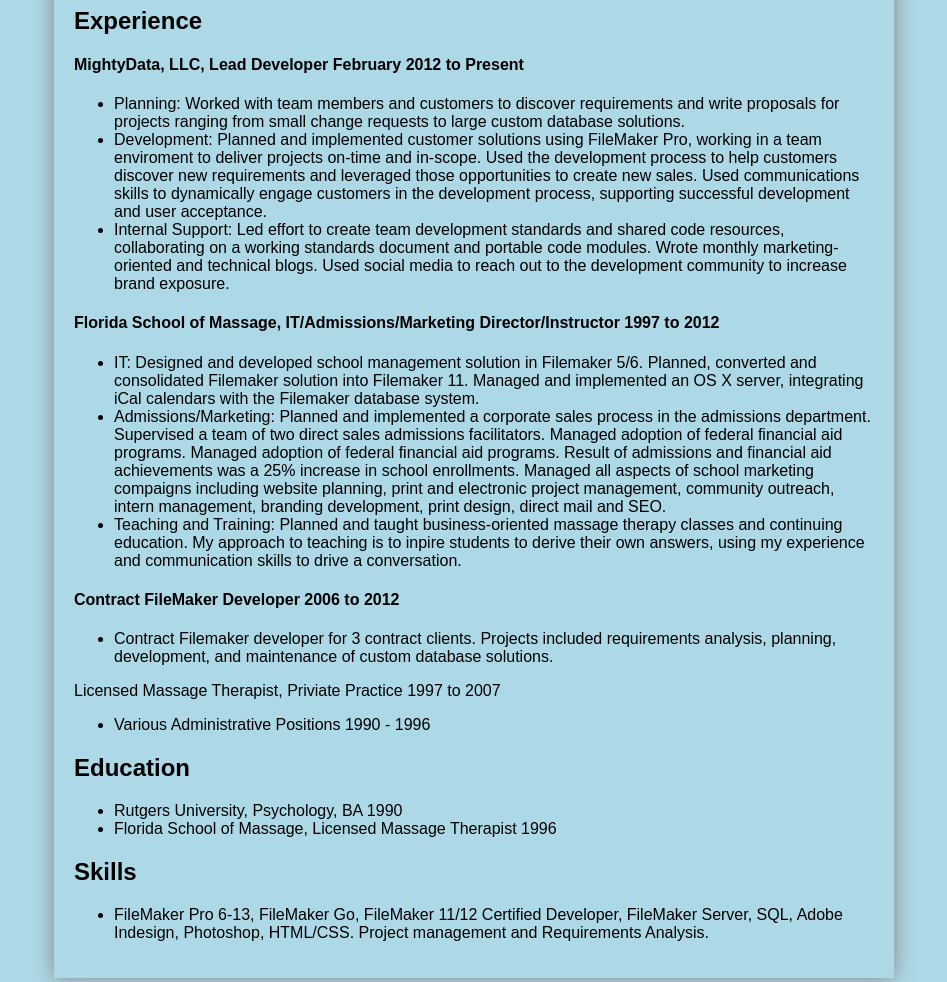
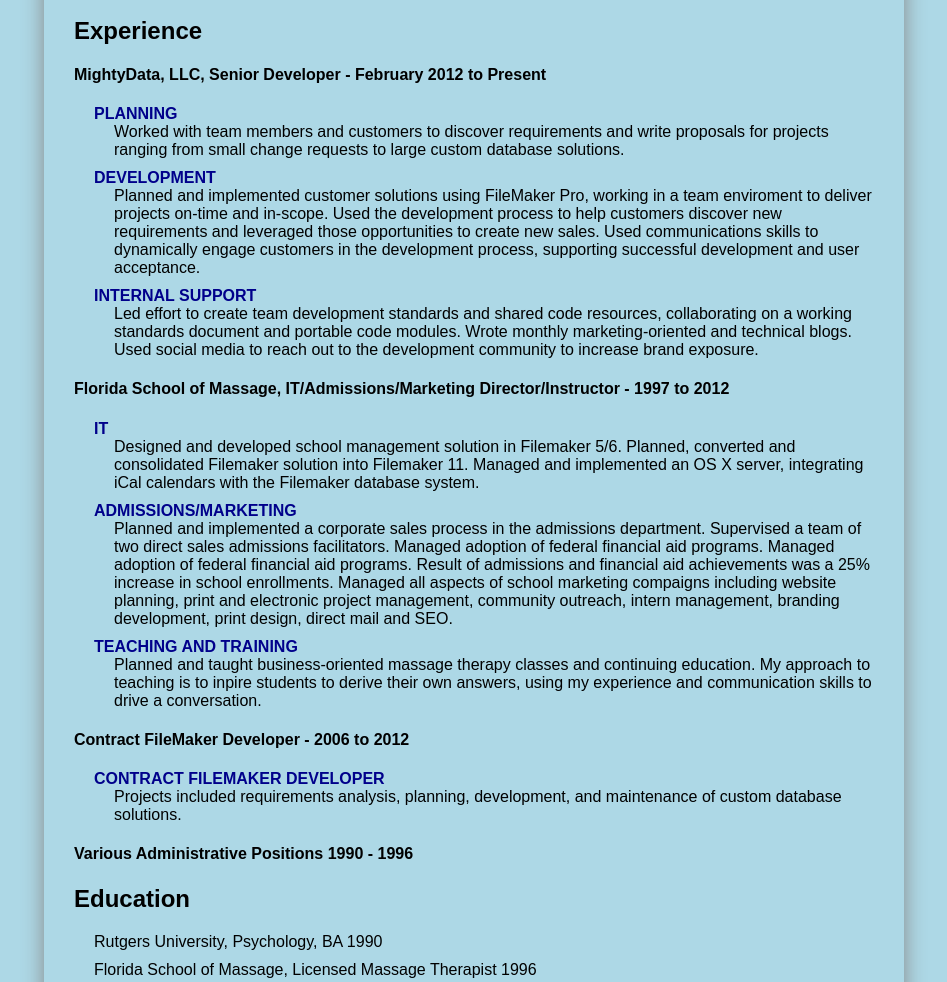
Before and after one commit to darrenburgess/resume, a plain HTML site: page resume.html in a window 1280 px wide. Shown: the part 385-1367 px from the top of the page, without its empty margins (166-1113 px from the left). Drawn offline with Linux system fonts and the light colour scheme.

Commit message:
more or less final styling.  project complete?

```diff
--- a/resume.html
+++ b/resume.html
@@ -30,33 +30,31 @@
 
 	<section>
 		<h2>Experience</h2>
-		<h4>MightyData, LLC, Lead Developer February 2012 to Present</h4>
+		<h4>MightyData, LLC, Senior Developer - February 2012 to Present</h4>
 		<ul>
-			<li>Planning: Worked with team members and customers to discover requirements and write proposals for projects ranging from small change requests to large custom database solutions.</li>
+			<li><span class="job-type">Planning</span> Worked with team members and customers to discover requirements and write proposals for projects ranging from small change requests to large custom database solutions.</li>
 
-			<li>Development: Planned and implemented customer solutions using FileMaker Pro, working in a team enviroment to deliver projects on-time and in-scope. Used the development process to help customers discover new requirements and leveraged those opportunities to create new sales. Used communications skills to dynamically engage customers in the development process, supporting successful development and user acceptance.</li>
+			<li><span class="job-type">Development</span> Planned and implemented customer solutions using FileMaker Pro, working in a team enviroment to deliver projects on-time and in-scope. Used the development process to help customers discover new requirements and leveraged those opportunities to create new sales. Used communications skills to dynamically engage customers in the development process, supporting successful development and user acceptance.</li>
 
-			<li>Internal Support: Led effort to create team development standards and shared code resources, collaborating on a working standards document and portable code modules. Wrote monthly marketing-oriented and technical blogs. Used social media to reach out to the development community to increase brand exposure.</li>
+			<li><span class="job-type">Internal Support</span> Led effort to create team development standards and shared code resources, collaborating on a working standards document and portable code modules. Wrote monthly marketing-oriented and technical blogs. Used social media to reach out to the development community to increase brand exposure.</li>
 		</ul>
 
-		<h4>Florida School of Massage, IT/Admissions/Marketing Director/Instructor 1997 to 2012</h4>
+		<h4>Florida School of Massage, IT/Admissions/Marketing Director/Instructor - 1997 to 2012</h4>
 		<ul>
-			<li>IT: Designed and developed school management solution in Filemaker 5/6. Planned, converted and consolidated Filemaker solution into Filemaker 11. Managed and implemented an OS X server, integrating iCal calendars with the Filemaker database system.</li>
+			<li><span class="job-type">IT</span> Designed and developed school management solution in Filemaker 5/6. Planned, converted and consolidated Filemaker solution into Filemaker 11. Managed and implemented an OS X server, integrating iCal calendars with the Filemaker database system.</li>
 
-			<li>Admissions/Marketing: Planned and implemented a corporate sales process in the admissions department. Supervised a team of two direct sales admissions facilitators. Managed adoption of federal financial aid programs. Managed adoption of federal financial aid programs. Result of admissions and financial aid achievements was a 25% increase in school enrollments. Managed all aspects of school marketing compaigns including website planning, print and electronic project management, community outreach, intern management, branding development, print design, direct mail and SEO.</li>
+			<li><span class="job-type">Admissions/Marketing</span> Planned and implemented a corporate sales process in the admissions department. Supervised a team of two direct sales admissions facilitators. Managed adoption of federal financial aid programs. Managed adoption of federal financial aid programs. Result of admissions and financial aid achievements was a 25% increase in school enrollments. Managed all aspects of school marketing compaigns including website planning, print and electronic project management, community outreach, intern management, branding development, print design, direct mail and SEO.</li>
 
-			<li>Teaching and Training: Planned and taught business-oriented massage therapy classes and continuing education. My approach to teaching is to inpire students to derive their own answers, using my experience and communication skills to drive a conversation.</li>
+			<li><span class="job-type">Teaching and Training</span> Planned and taught business-oriented massage therapy classes and continuing education. My approach to teaching is to inpire students to derive their own answers, using my experience and communication skills to drive a conversation.</li>
 		</ul>
 
-		<h4>Contract FileMaker Developer 2006 to 2012</h4>
+		<h4>Contract FileMaker Developer - 2006 to 2012</h4>
 		<ul>
-			<li>Contract Filemaker developer for 3 contract clients. Projects included requirements analysis, planning, development, and maintenance of custom database solutions.</li>
+			<li><span class="job-type">Contract Filemaker developer</span>Projects included requirements analysis, planning, development, and maintenance of custom database solutions.</li>
 		</ul>
 
-		<p>Licensed Massage Therapist, Priviate Practice 1997 to 2007</p>
-		<ul>
-			<li>Various Administrative Positions 1990 - 1996</li>
-		</ul>
+		<h4>Various Administrative Positions 1990 - 1996</h4>
+
 	</section>
 
 	<section>
--- a/style.css
+++ b/style.css
@@ -6,7 +6,7 @@
 #page-wrap  {
 	width: 800px;
 	margin: 80px auto 60px;
-	padding: 20px 20px;
+	padding: 30px;
 	box-shadow: 0px 0px 20px #888;
 }
 
@@ -50,7 +50,15 @@
 	margin-bottom: 0px;
 }
 
-h1 {
-	font-size: 30px;
-	margin-bottom: 0px;
+ul li {
+	list-style: none;
+	margin-bottom: 10px;
+	text-indent: -20px;
 }
+
+.job-type {
+	text-transform: uppercase;
+	display: block;
+ 	font-weight: bold;
+ 	color: darkblue;
+}
```
